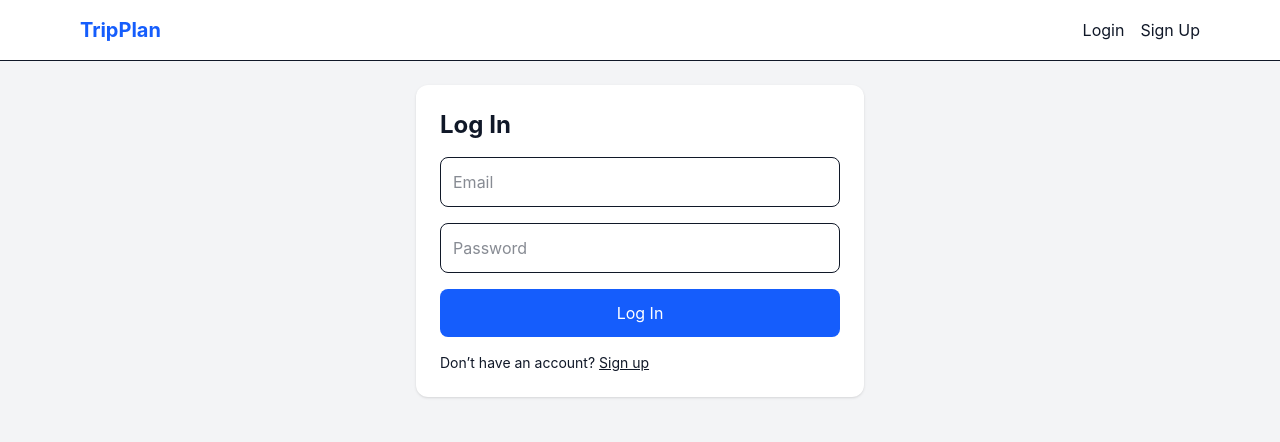
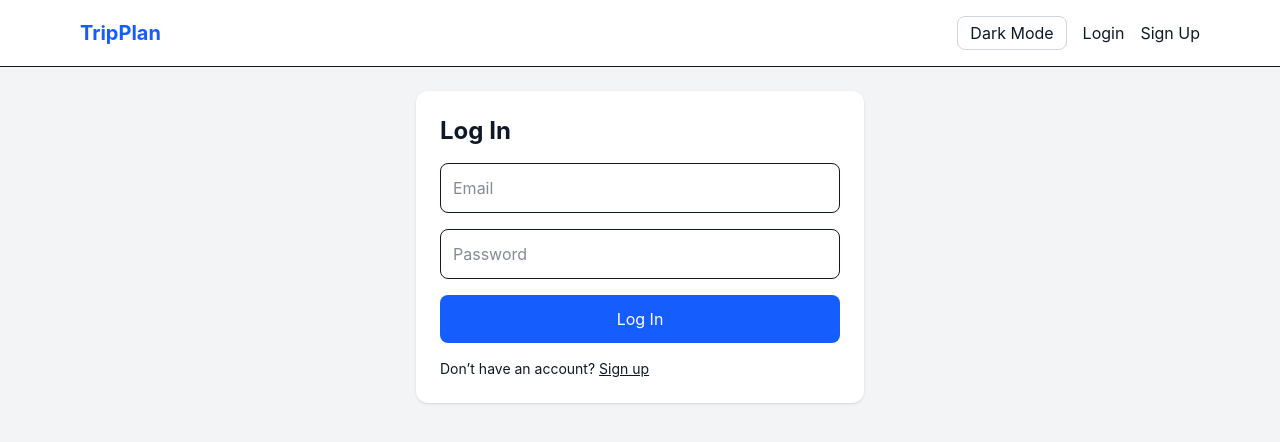
Before and after one commit to kocevanatalia/tripplan, a React (Vite) app: page /login in a window 1280 px wide. Shown: the top 442 px of the page. Built offline with nearby package versions, Linux system fonts and the light colour scheme; no server answers.

Commit message:
Add dark mode toggle with theme context

```diff
--- a/src/App.jsx
+++ b/src/App.jsx
@@ -8,9 +8,11 @@ import NotFound from "./pages/NotFound";
 import Layout from "./components/Layout";
 import { AuthProvider } from "./context/AuthContext";
 import ProtectedRoute from "./components/ProtectedRoute";
+import { ThemeProvider } from "./context/ThemeContext";
 
 function App() {
   return (
+    <ThemeProvider>
       <AuthProvider>
         <BrowserRouter>
           <Routes>
@@ -39,6 +41,7 @@ function App() {
           </Routes>
         </BrowserRouter>
       </AuthProvider>
+    </ThemeProvider>
   );
 }
 
--- a/src/components/Layout.jsx
+++ b/src/components/Layout.jsx
@@ -1,9 +1,12 @@
 import { Outlet } from "react-router-dom";
 import Navbar from "./Navbar";
+import { useTheme } from "../context/ThemeContext";
 
 function Layout() {
+  const { darkMode } = useTheme();
+
   return (
-    <div className="min-h-screen bg-gray-100 text-gray-900">
+    <div className={darkMode ? "min-h-screen bg-gray-900 text-white" : "min-h-screen bg-gray-100 text-gray-900"}>
       <Navbar />
       <main className="max-w-6xl mx-auto px-4 py-6">
         <Outlet />
--- a/src/components/Navbar.jsx
+++ b/src/components/Navbar.jsx
@@ -1,9 +1,11 @@
 import { Link, useNavigate } from "react-router-dom";
 import { useAuth } from "../context/AuthContext";
+import { useTheme } from "../context/ThemeContext";
 
 function Navbar() {
   const { user, logout } = useAuth();
   const navigate = useNavigate();
+  const { darkMode, toggleDarkMode } = useTheme();
 
   const handleLogout = async () => {
     try {
@@ -15,13 +17,24 @@ function Navbar() {
   };
 
   return (
-    <nav className="border-b bg-white">
+    <nav className={`border-b ${darkMode ? "bg-gray-800 border-gray-700" : "bg-white"}`}>
       <div className="max-w-6xl mx-auto px-4 py-4 flex items-center justify-between">
         <Link to="/" className="text-xl font-bold text-blue-600">
           TripPlan
         </Link>
 
         <div className="flex gap-4 items-center">
+          <button
+            onClick={toggleDarkMode}
+            className={`px-3 py-1 rounded-lg border ${
+              darkMode
+                ? "border-gray-600 text-white hover:bg-gray-700"
+                : "border-gray-300 hover:bg-gray-50"
+            }`}
+          >
+            {darkMode ? "Light Mode" : "Dark Mode"}
+          </button>
+
           {user ? (
             <>
               <Link to="/dashboard" className="hover:underline">
--- /dev/null
+++ b/src/context/ThemeContext.jsx
@@ -0,0 +1,21 @@
+import { createContext, useContext, useState } from "react";
+
+const ThemeContext = createContext();
+
+export function ThemeProvider({ children }) {
+  const [darkMode, setDarkMode] = useState(false);
+
+  const toggleDarkMode = () => {
+    setDarkMode((prev) => !prev);
+  };
+
+  return (
+    <ThemeContext.Provider value={{ darkMode, toggleDarkMode }}>
+      {children}
+    </ThemeContext.Provider>
+  );
+}
+
+export function useTheme() {
+  return useContext(ThemeContext);
+}
```
Lines whose indentation alone changed are shown as unchanged.
